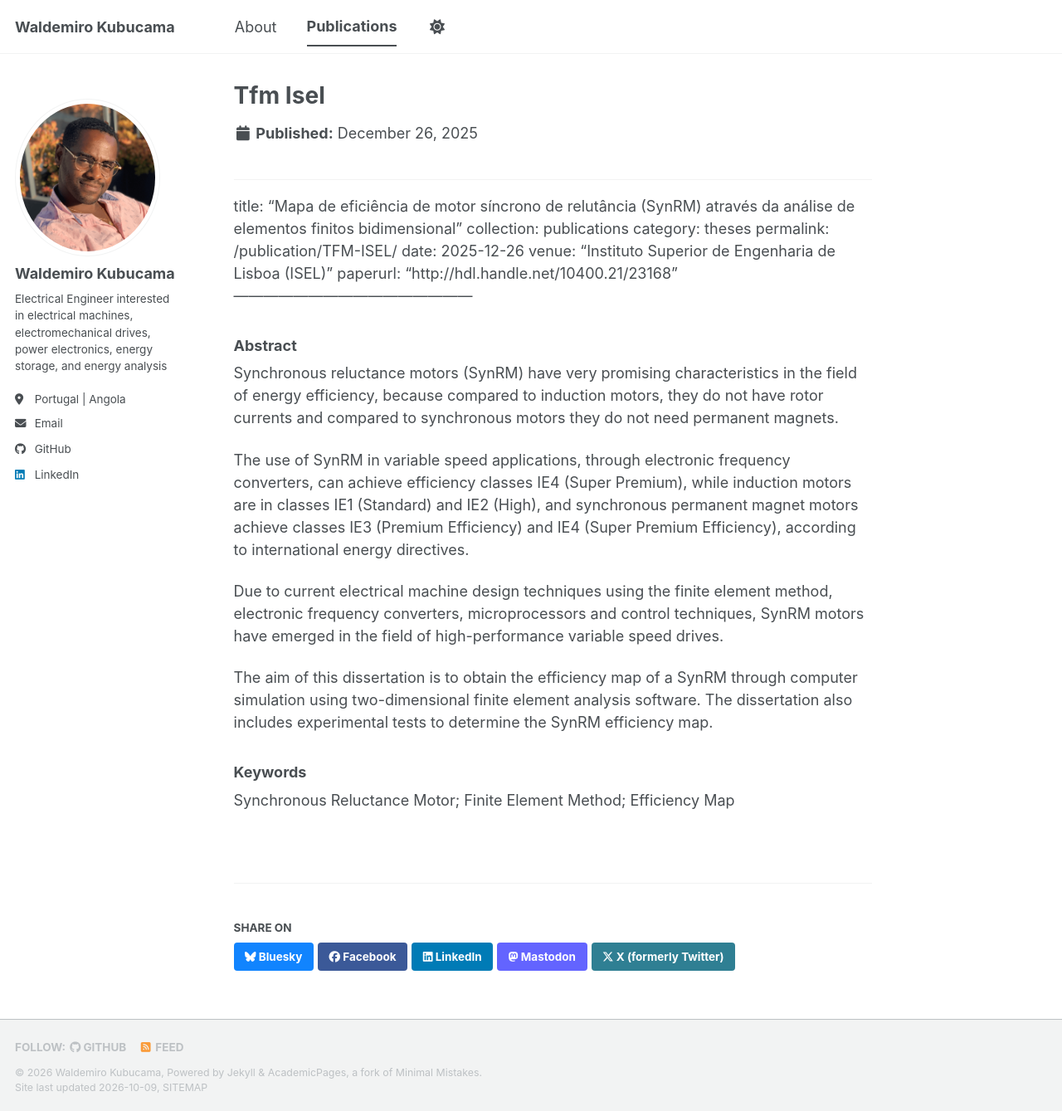
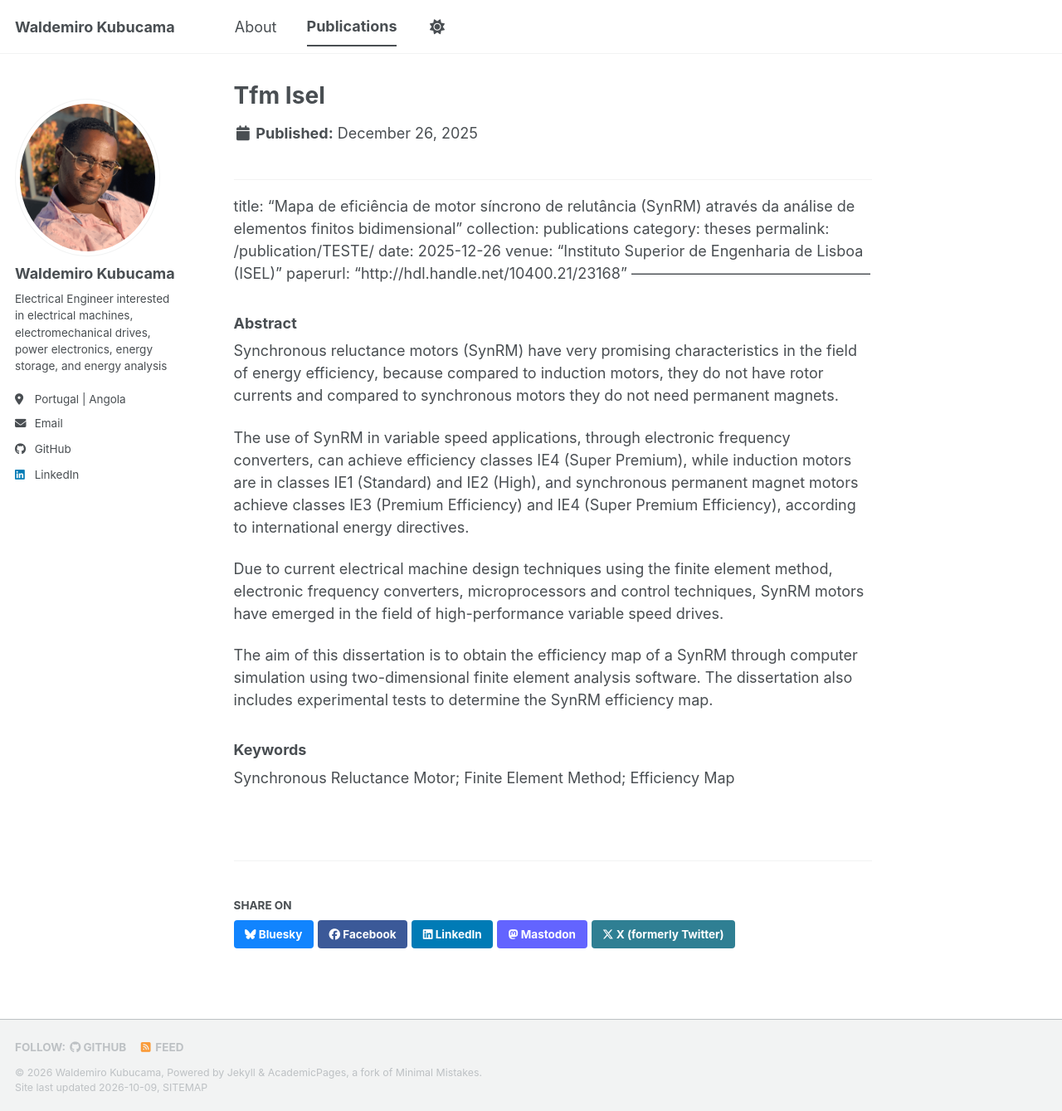
Before and after one commit to WaldemiroKubucama/WaldemiroKubucama, a Jekyll site: the page built from _publications/2025-12-26-TFM-ISEL.md, in a window 1280 px wide and 1339 px high. Shown: the whole window at 83% size. Built offline with Jekyll 4.4.1, drawn with Linux system fonts in a browser that asks for light colours; a style sheet for code colours, icons or effects is not loaded.

Commit message:
Update 2025-12-26-TFM-ISEL.md

```diff
--- a/_publications/2025-12-26-TFM-ISEL.md
+++ b/_publications/2025-12-26-TFM-ISEL.md
@@ -2,7 +2,7 @@
 title: "Mapa de eficiência de motor síncrono de relutância (SynRM) através da análise de elementos finitos bidimensional"
 collection: publications
 category: theses
-permalink: /publication/TFM-ISEL/
+permalink: /publication/TESTE/
 date: 2025-12-26
 venue: "Instituto Superior de Engenharia de Lisboa (ISEL)"
 paperurl: "http://hdl.handle.net/10400.21/23168"
```
